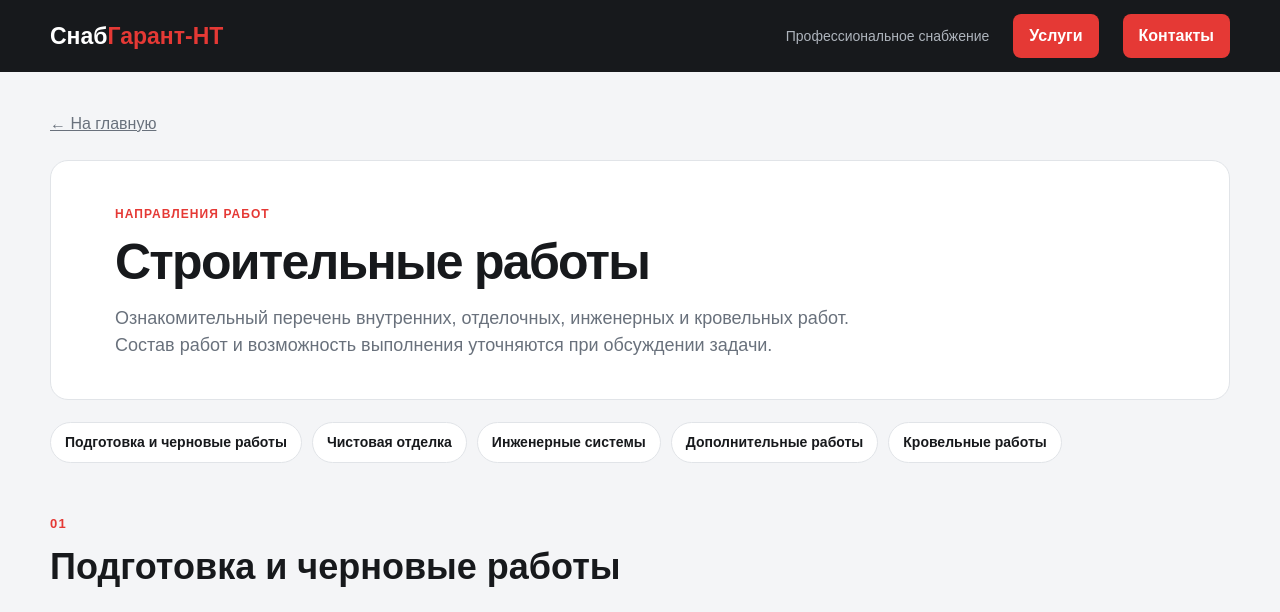
After one commit to TOEGENT/agregator, a Flask app: page /services in a window 1280 px wide. The commit adds this page. Shown: the top 612 px of the page. Run offline with Flask 3, Linux system fonts and the light colour scheme; parts of the project's set-up code (start-up, migrations or seed data) failed here and were passed over.

Commit message:
added services page template with sections for service categories and descriptions

```diff
--- a/templates/base.html
+++ b/templates/base.html
@@ -23,6 +23,7 @@
     @media(max-width:850px){.hero{grid-template-columns:1fr;padding:34px}.hero-image{height:260px}.trust-grid{grid-template-columns:1fr}.product-showcase{grid-template-columns:1fr}}@media(max-width:600px){.header-inner{gap:12px}.header-note{display:none}.contacts-link{margin-left:auto;padding:9px 12px}main{padding-top:28px}.hero{padding:26px 20px}.hero-image{height:210px}.search-form{flex-direction:column}.search-form button{width:100%}.product-grid{grid-template-columns:1fr}.gallery{grid-template-columns:1fr}.gallery-thumbs{order:2;flex-direction:row;max-height:none}.gallery-main{height:320px}.trust{padding:30px 20px}}
   </style>
   {% if is_root|default(false) %}<link rel="stylesheet" href="{{ url_for('static', filename='home.css') }}">{% endif %}
+  {% if request.endpoint == 'services' %}<link rel="stylesheet" href="{{ url_for('static', filename='services.css') }}">{% endif %}
 </head>
-<body class="{% if is_root|default(false) %}home-page{% endif %}"><header class="site-header"><div class="header-inner">{% if is_root|default(false) %}<a class="brand home-brand" href="{{ url_for('index') }}"><strong>СнабГарант-НТ</strong><small>ПРОФИМАКС</small></a><nav class="home-nav" aria-label="Основная навигация"><a href="#catalog">Каталог</a><a href="#benefits">О компании</a><a href="#contacts">Контакты</a></nav><a class="home-phone" href="tel:+79222130999">+7 (922) 213-09-99</a><button class="home-header-cta" type="button" data-open-request>Отправить заявку</button>{% else %}<a class="brand" href="{{ url_for('index') }}">Снаб<span>Гарант-НТ</span></a><span class="header-note">Профессиональное снабжение</span><a class="contacts-link" href="#contacts">Контакты</a>{% endif %}</div></header><main>{% block content %}{% endblock %}</main><footer id="contacts" class="site-footer"><div class="footer-inner"><h2>Контакты</h2><div class="footer-contacts"><a href="tel:+79222130999">+7 (922) 213-09-99</a><a href="mailto:snabgarant-nt@yandex.ru">snabgarant-nt@yandex.ru</a><a href="https://max.ru/join/ueHqDzQCbXN73QsjWF1YdqDpzXLnfgtazikQjsIwHqY" target="_blank" rel="noopener">Мы в MAX</a><address class="footer-address">622002, Свердловская область, г. Нижний Тагил, Липовый тракт, д. 18, офис 20</address></div></div></footer></body>
+<body class="{% if is_root|default(false) %}home-page{% endif %}"><header class="site-header"><div class="header-inner">{% if is_root|default(false) %}<a class="brand home-brand" href="{{ url_for('index') }}"><strong>СнабГарант-НТ</strong><small>ПРОФИМАКС</small></a><nav class="home-nav" aria-label="Основная навигация"><a href="#catalog">Каталог</a><a href="{{ url_for('services') }}">Услуги</a><a href="#benefits">О компании</a><a href="#contacts">Контакты</a></nav><a class="home-phone" href="tel:+79222130999">+7 (922) 213-09-99</a><button class="home-header-cta" type="button" data-open-request>Отправить заявку</button>{% else %}<a class="brand" href="{{ url_for('index') }}">Снаб<span>Гарант-НТ</span></a><span class="header-note">Профессиональное снабжение</span><a class="contacts-link" href="{{ url_for('services') }}">Услуги</a><a class="contacts-link" href="#contacts">Контакты</a>{% endif %}</div></header><main>{% block content %}{% endblock %}</main><footer id="contacts" class="site-footer"><div class="footer-inner"><h2>Контакты</h2><div class="footer-contacts"><a href="tel:+79222130999">+7 (922) 213-09-99</a><a href="mailto:snabgarant-nt@yandex.ru">snabgarant-nt@yandex.ru</a><a href="https://max.ru/join/ueHqDzQCbXN73QsjWF1YdqDpzXLnfgtazikQjsIwHqY" target="_blank" rel="noopener">Мы в MAX</a><address class="footer-address">622002, Свердловская область, г. Нижний Тагил, Липовый тракт, д. 18, офис 20</address></div></div></footer></body>
 </html>
--- /dev/null
+++ b/templates/services.html
@@ -0,0 +1,25 @@
+{% extends "base.html" %}
+{% block title %}Строительные работы — СнабГарант-НТ{% endblock %}
+{% block content %}
+<nav class="back"><a href="{{ url_for('index') }}">← На главную</a></nav>
+<section class="services-hero" aria-labelledby="services-title">
+  <span class="eyebrow">Направления работ</span>
+  <h1 id="services-title">Строительные работы</h1>
+  <p>Ознакомительный перечень внутренних, отделочных, инженерных и кровельных работ. Состав работ и возможность выполнения уточняются при обсуждении задачи.</p>
+</section>
+<nav class="services-nav" aria-label="Разделы услуг">
+  {% for group in groups %}<a href="#{{ group.id }}">{{ group.title }}</a>{% endfor %}
+</nav>
+{% for group in groups %}
+<section class="services-section" id="{{ group.id }}" aria-labelledby="{{ group.id }}-title">
+  <span class="services-section-number">0{{ loop.index }}</span>
+  <h2 id="{{ group.id }}-title">{{ group.title }}</h2>
+  <div class="services-grid">
+    {% for name, description in group.services %}
+    <article class="service-card">{% if service_images.get(name) %}<img class="service-card-image" src="{{ url_for('static', filename=service_images[name]) }}" alt="{{ name }} — пример выполнения работ" loading="lazy">{% endif %}<h3>{{ name }}</h3><p>{{ description }}</p></article>
+    {% endfor %}
+  </div>
+</section>
+{% endfor %}
+<aside class="services-contact"><div><span class="eyebrow">Обсудить задачу</span><h2>Нужен состав работ под ваш объект?</h2><p>Расскажите, что планируете сделать, и уточните доступные виды работ.</p></div><a class="button" href="mailto:snabgarant-nt@yandex.ru?subject=Вопрос%20о%20строительных%20работах">Написать нам</a></aside>
+{% endblock %}
--- a/templates/tree.html
+++ b/templates/tree.html
@@ -14,6 +14,7 @@
 {% endif %}
 {% if is_root %}
 <div class="home-catalog-grid">{% for item in links %}<a class="home-catalog-card" href="{{ item.href }}"><span class="home-card-media">{% if item.image %}<img src="{{ item.image }}" loading="lazy" alt=""><span class="home-card-placeholder" hidden aria-hidden="true">▦</span>{% else %}<span class="home-card-placeholder" aria-hidden="true">▦</span>{% endif %}</span><span class="home-card-footer"><strong>{{ item.title }}</strong><span aria-hidden="true">→</span></span></a>{% endfor %}</div>
+<section class="home-services" aria-labelledby="home-services-title"><div><span class="home-kicker">Ознакомительный раздел</span><h2 id="home-services-title">Строительные работы</h2><p>Внутренние и отделочные работы, инженерные системы и кровельное направление — посмотрите черновой перечень услуг.</p></div><a class="home-primary-button" href="{{ url_for('services') }}">Смотреть работы <span aria-hidden="true">→</span></a></section>
 <section class="home-benefits" id="benefits" aria-labelledby="benefits-title"><div class="home-benefits-heading"><span class="home-kicker">Почему с нами удобно</span><h2 id="benefits-title">Снабжение для задач любого масштаба</h2></div><div class="home-benefits-grid"><div><span class="home-benefit-number">01</span><strong>Разные направления в одном месте</strong><p>Строительные материалы, металл и профессиональный инструмент в общем каталоге.</p></div><div><span class="home-benefit-number">02</span><strong>Подбор под вашу задачу</strong><p>Поможем найти подходящую продукцию и уточнить характеристики.</p></div><div><span class="home-benefit-number">03</span><strong>Прямой контакт</strong><p>Позвоните или напишите, чтобы обсудить состав поставки.</p></div></div><button class="home-primary-button" type="button" data-open-request>Отправить заявку <span aria-hidden="true">→</span></button></section>
 <dialog class="home-request-dialog" id="request-dialog" aria-labelledby="request-title"><div class="home-dialog-header"><h2 id="request-title">Заявка на поставку</h2><button type="button" class="home-dialog-close" aria-label="Закрыть форму">×</button></div><p>Форма пока готовится к запуску. Сейчас заявку можно отправить по почте или обсудить по телефону.</p><div class="home-form-preview" aria-label="Предварительный вид формы"><label>Ваше имя<input type="text" placeholder="Как к вам обращаться" disabled></label><label>Телефон или почта<input type="text" placeholder="Контакт для ответа" disabled></label><label>Что требуется<textarea placeholder="Товары и объём поставки" disabled></textarea></label><button type="button" disabled>Отправка скоро будет доступна</button></div><div class="home-dialog-contacts"><a href="mailto:snabgarant-nt@yandex.ru">Написать на почту</a><a href="tel:+79222130999">Позвонить: +7 (922) 213-09-99</a></div></dialog>
 <script>const requestDialog=document.querySelector('#request-dialog');document.querySelectorAll('[data-open-request]').forEach(button=>button.addEventListener('click',()=>requestDialog.showModal()));document.querySelector('.home-dialog-close').addEventListener('click',()=>requestDialog.close());requestDialog.addEventListener('click',event=>{if(event.target===requestDialog)requestDialog.close()});document.querySelectorAll('.home-card-media img').forEach(image=>{const showPlaceholder=()=>{image.hidden=true;image.nextElementSibling.hidden=false};image.addEventListener('error',showPlaceholder);if(image.complete&&!image.naturalWidth)showPlaceholder()});</script>
```
